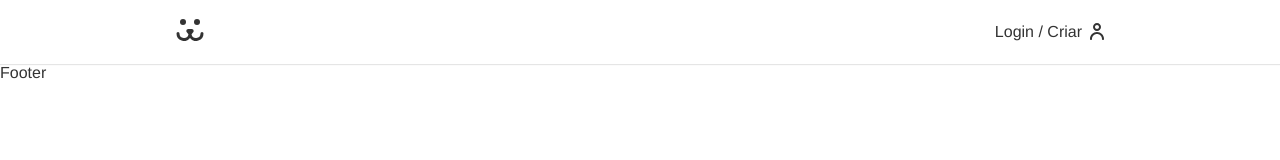
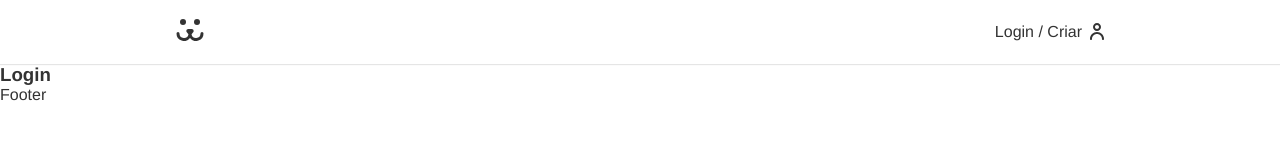
Before and after one commit to brit0dev/social-dogs, a React (Vite) app: page /login in a window 1280 px wide. Shown: the top 160 px of the page. Built offline with nearby package versions, Linux system fonts and the light colour scheme.

Commit message:
Login routes.

```diff
--- a/src/App.jsx
+++ b/src/App.jsx
@@ -13,7 +13,7 @@
         <Header />
         <Routes>
           <Route path='/' element={<Home />} />
-          <Route path='/' element={<Login />} />
+          <Route path='/login/*' element={<Login />} />
         </Routes>
         <Footer />
       </BrowserRouter>
--- a/src/Components/Login/Login.jsx
+++ b/src/Components/Login/Login.jsx
@@ -1,7 +1,20 @@
 import React from 'react';
+import { Route, Routes } from 'react-router-dom';
+import LoginForm from './LoginForm';
+import LoginCreate from './LoginCreate';
+import LoginPasswordLost from './LoginPasswordLost';
 
 function Login() {
-  return <div>Login</div>;
+  return (
+    <section>
+      <Routes>
+        <Route path='/' element={<LoginForm />} />
+        <Route path='create' element={<LoginCreate />} />
+        <Route path='recoverpassword' element={<LoginPasswordLost />} />
+        <Route path='resetpassword' element={<LoginPasswordLost />} />
+      </Routes>
+    </section>
+  );
 }
 
 export default Login;
--- /dev/null
+++ b/src/Components/Login/LoginCreate.jsx
@@ -0,0 +1,7 @@
+import React from 'react';
+
+function LoginCreate() {
+  return <div>LoginCreate</div>;
+}
+
+export default LoginCreate;
--- /dev/null
+++ b/src/Components/Login/LoginForm.jsx
@@ -0,0 +1,11 @@
+import React from 'react';
+
+function LoginForm() {
+  return (
+    <section>
+      <h1>Login</h1>
+    </section>
+  );
+}
+
+export default LoginForm;
--- /dev/null
+++ b/src/Components/Login/LoginPasswordLost.jsx
@@ -0,0 +1,7 @@
+import React from 'react';
+
+function LoginPasswordLost() {
+  return <div></div>;
+}
+
+export default LoginPasswordLost;
```
Also changed, not shown: src/Components/Login/LoginPasswordReset.jsx (added, +7 -0 lines).
